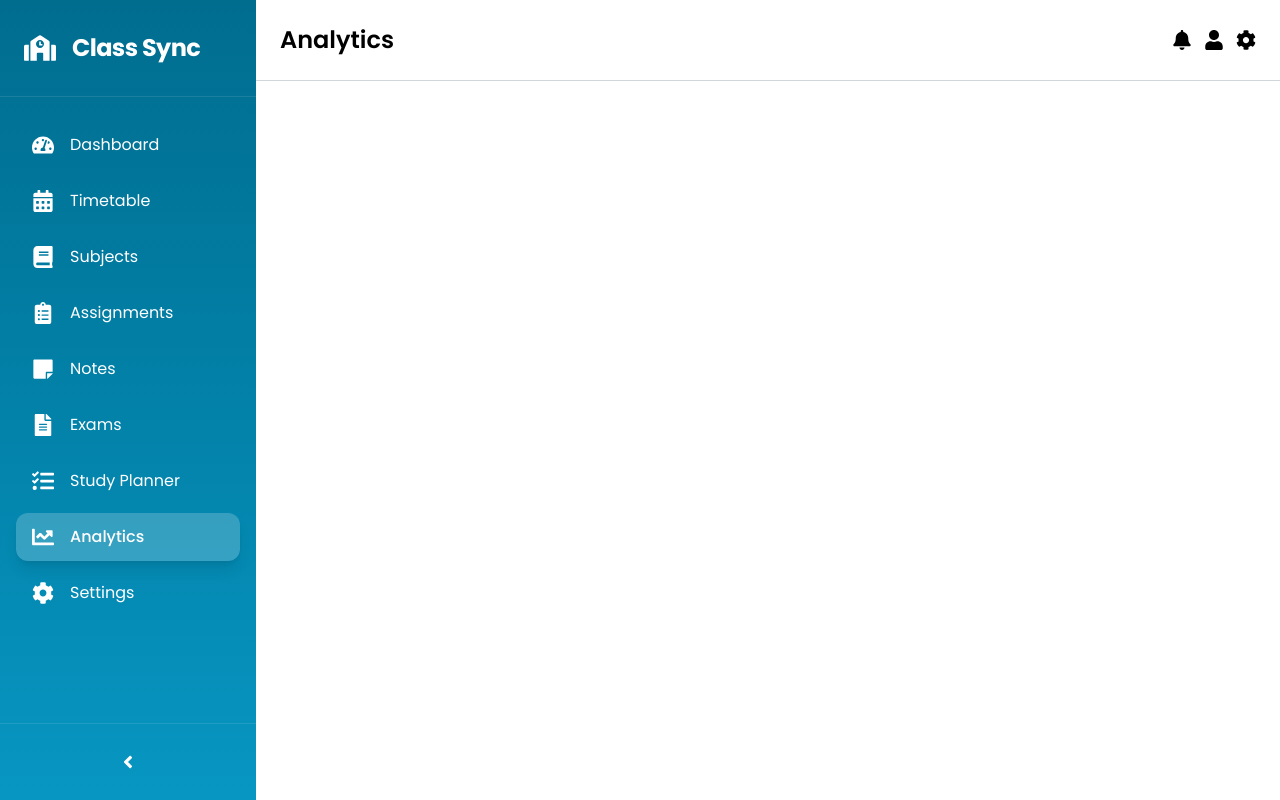
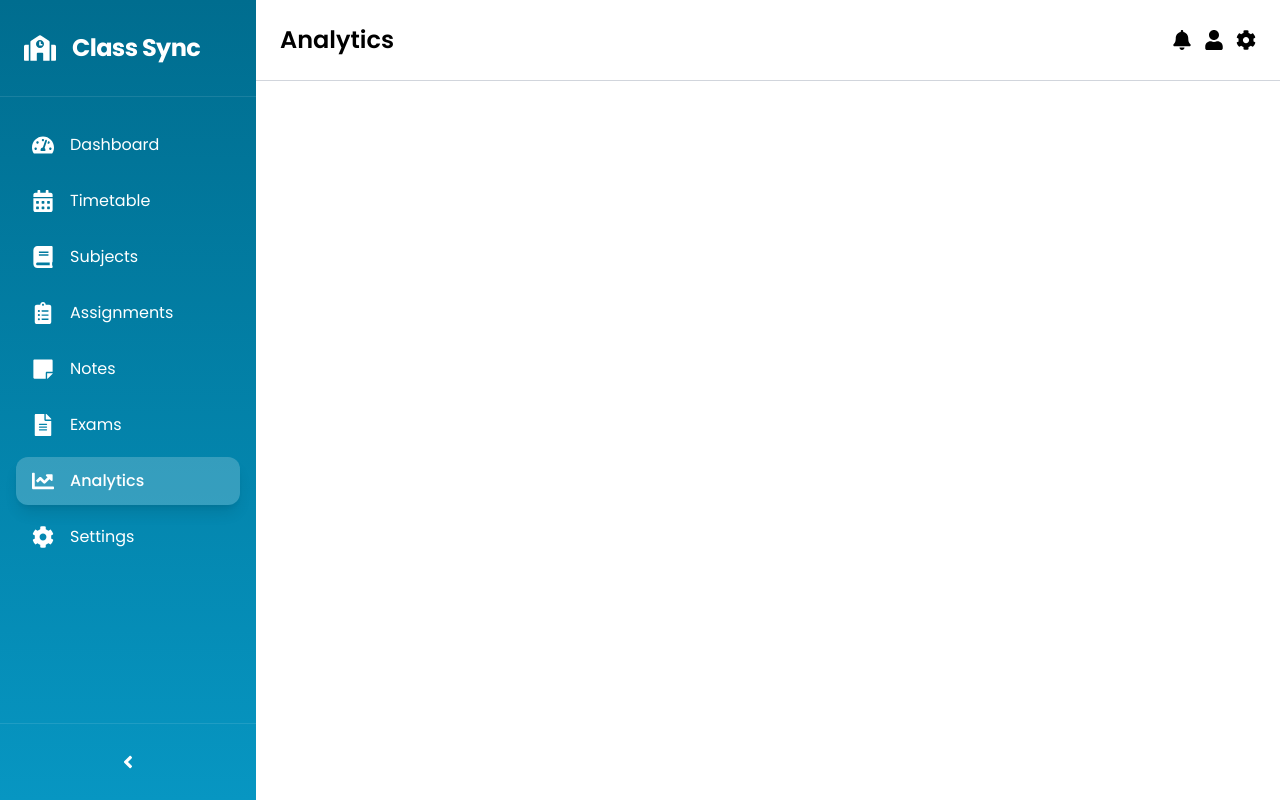
Before and after one commit to paldentitung/ClassSync, a React (Vite) app in the folder frontend/: page /analytics in a window 1280 px wide. Built offline with nearby package versions, Linux system fonts and the light colour scheme.

Commit message:
remove study planner

```diff
--- a/frontend/Components/SideBar.jsx
+++ b/frontend/Components/SideBar.jsx
@@ -32,7 +32,6 @@ const SideBar = () => {
     { id: 4, name: "Assignments", icon: FaClipboardList, link: "/assignments" },
     { id: 5, name: "Notes", icon: FaStickyNote, link: "/notes" },
     { id: 6, name: "Exams", icon: FaFileAlt, link: "/exams" },
-    { id: 7, name: "Study Planner", icon: FaTasks, link: "/study-planner" },
     { id: 8, name: "Analytics", icon: FaChartLine, link: "/analytics" },
     { id: 9, name: "Settings", icon: FaCog, link: "/settings" },
   ];
--- a/frontend/Pages/StudyPlanner.jsx
+++ /dev/null
@@ -1,12 +0,0 @@
-import React from "react";
-import Header from "../Components/Header";
-
-const StudyPlanner = () => {
-  return (
-    <div>
-      <Header title="Study Planner" />
-    </div>
-  );
-};
-
-export default StudyPlanner;
--- a/frontend/src/App.jsx
+++ b/frontend/src/App.jsx
@@ -8,7 +8,6 @@ import Subjects from "../Pages/Subjects";
 import Assignments from "../Pages/Assignments";
 import Notes from "../Pages/Notes";
 import Exams from "../Pages/Exams";
-import StudyPlanner from "../Pages/StudyPlanner";
 import Analytics from "../Pages/Analytics";
 import Settings from "../Pages/Settings";
 import { Route, Routes } from "react-router-dom";
@@ -73,14 +72,7 @@ const App = () => {
           </MainLayout>
         }
       />
-      <Route
-        path="/study-planner"
-        element={
-          <MainLayout>
-            <StudyPlanner />
-          </MainLayout>
-        }
-      />
+
       <Route
         path="/analytics"
         element={
```
